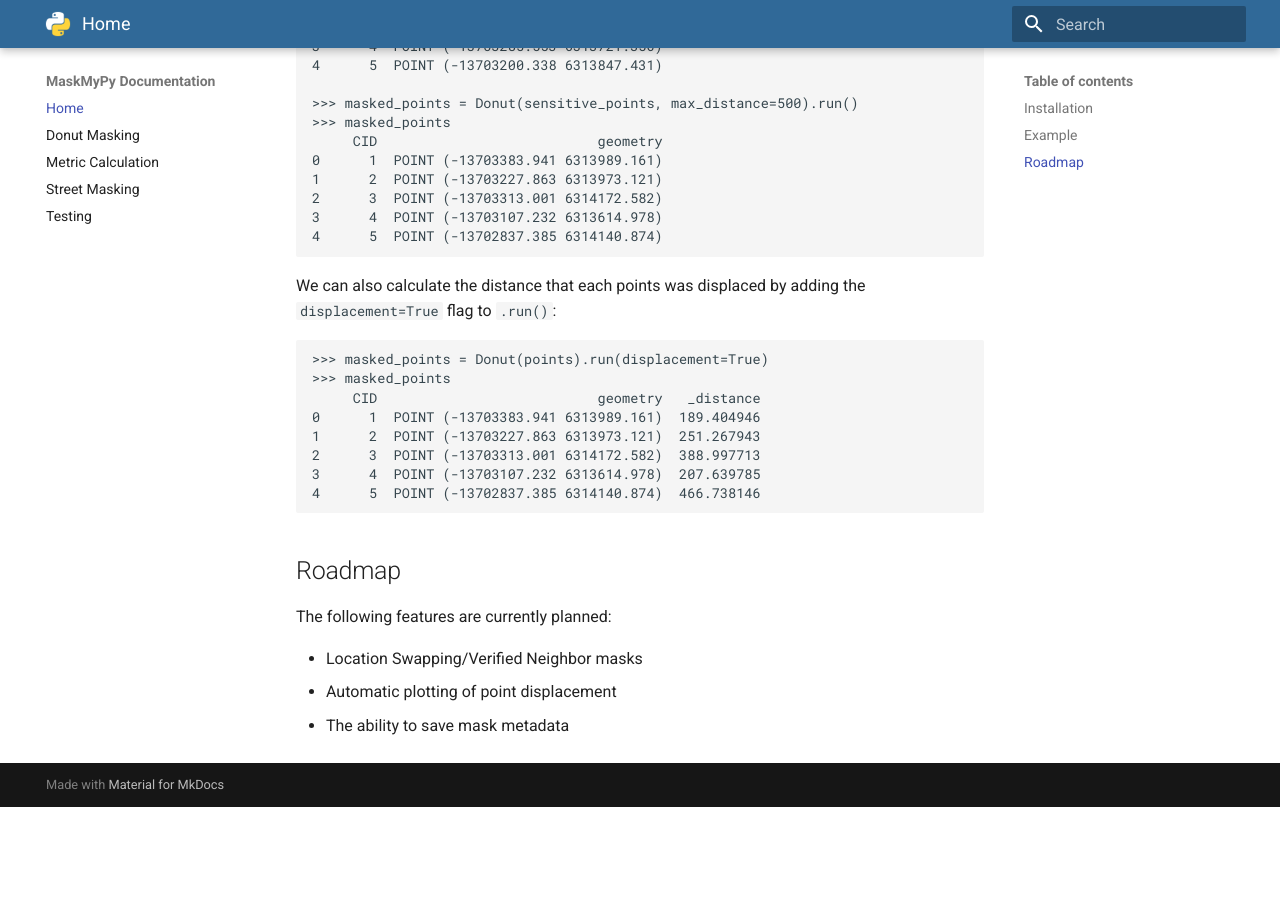
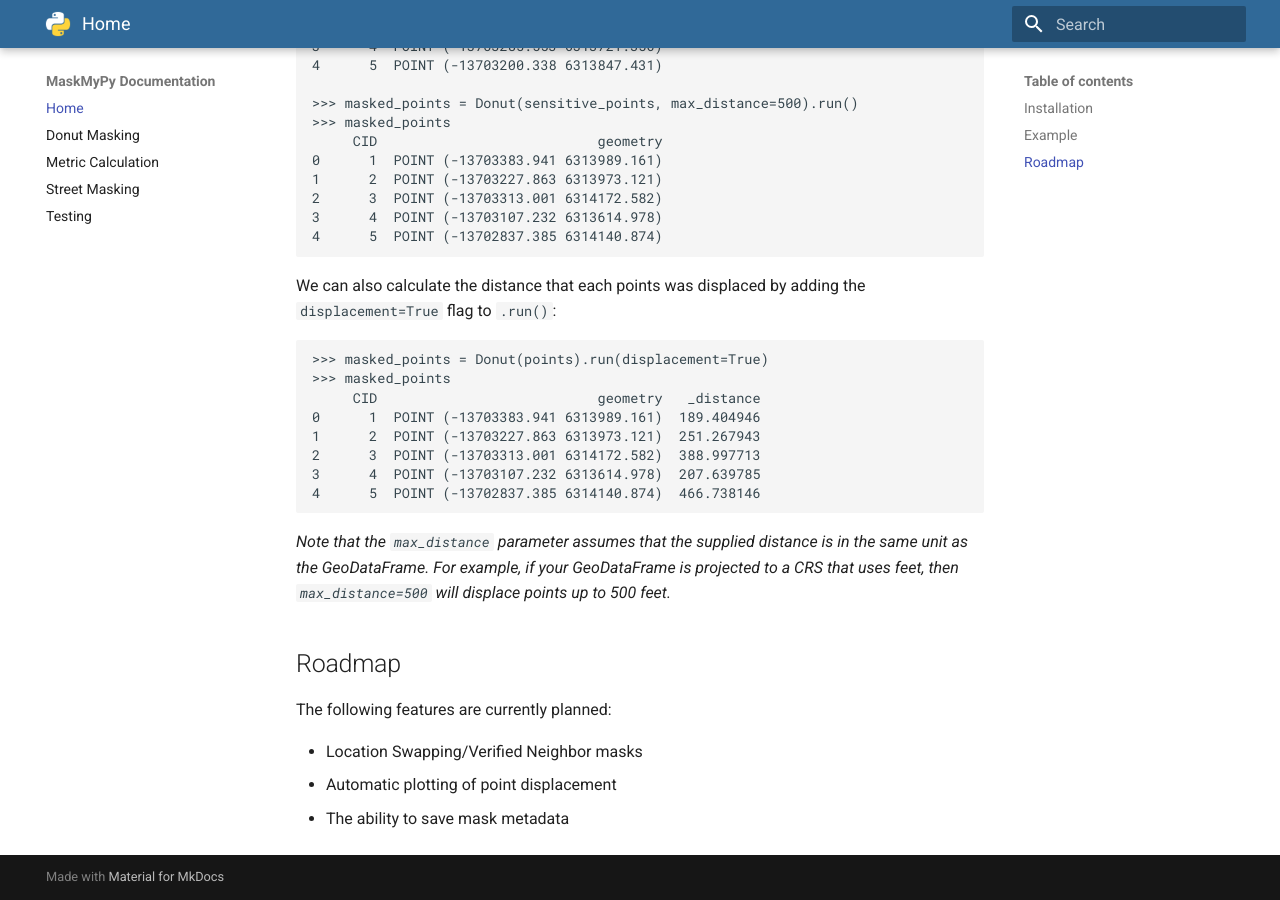
Before and after one commit to TheTinHat/MaskMyPy, an MkDocs documentation site: the page built from docs/index.md, in a window 1280 px wide and 900 px high, scrolled down 1053 px. Built offline with MkDocs 1.6.1 and Material for MkDocs 9.7.7, drawn with Linux system fonts in a browser that asks for light colours; before the commit the page ends 1860 px from its top, so only the background shows below that.

Commit message:
docs: Add clarification about distance parameters

````diff
--- a/docs/index.md
+++ b/docs/index.md
@@ -22,7 +22,7 @@ pip install maskmypy
 
 ## Example
 The following snippet applies a 500 meter donut mask to a GeoDataFrame of sensitive points:
-```
+```python
 >>> from maskmypy import Donut
 >>> import geopandas as gpd
 
@@ -58,7 +58,7 @@ We can also calculate the distance that each points was displaced by adding the
 3      4  POINT (-13703107.232 6313614.978)  207.639785
 4      5  POINT (-13702837.385 6314140.874)  466.738146
 ```
-
+*Note that the `max_distance` parameter assumes that the supplied distance is in the same unit as the GeoDataFrame. For example, if your GeoDataFrame is projected to a CRS that uses feet, then `max_distance=500` will displace points up to 500 feet.*
 
 ## Roadmap
 The following features are currently planned:
````
